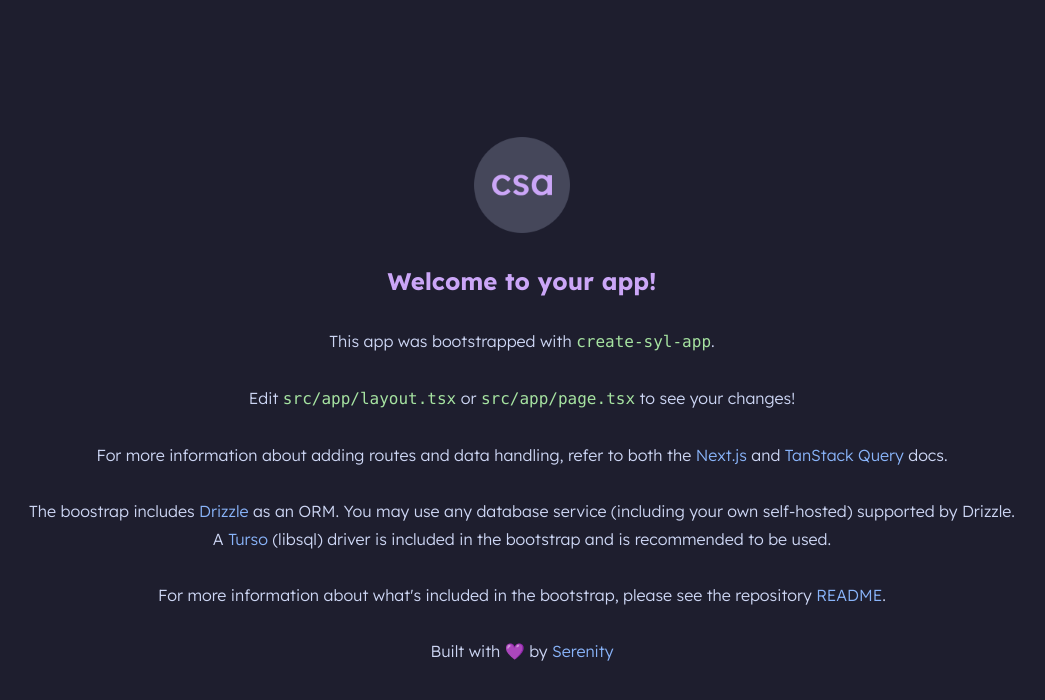
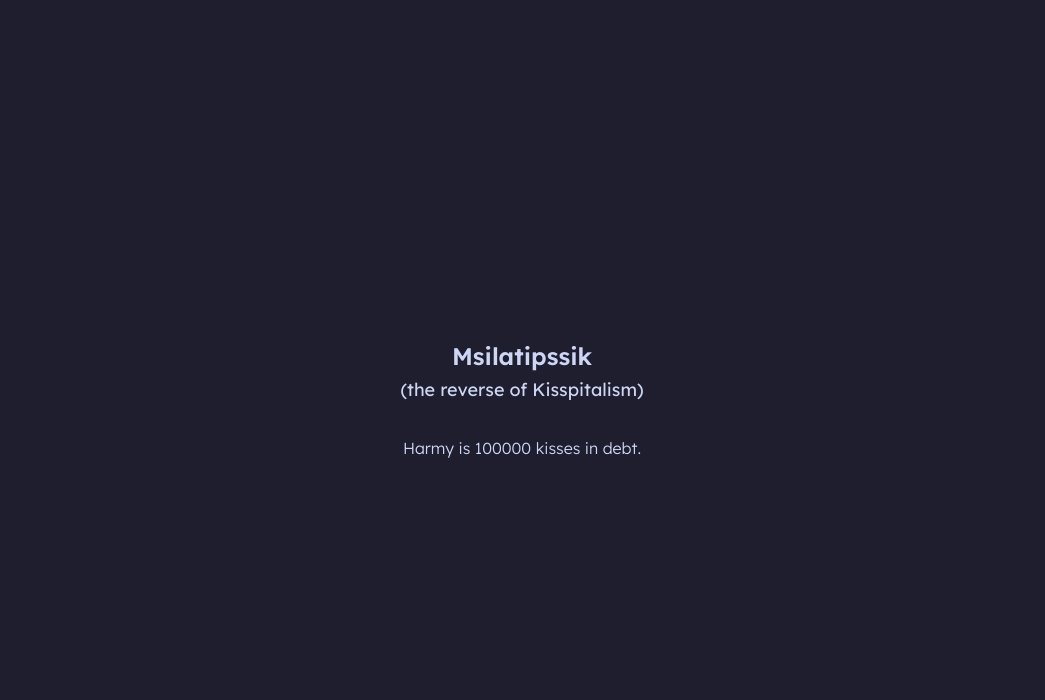
Before and after one commit to NekoDrone/msilatipssik, a Next.js app: page / in a window 1280 px wide. Shown: the top 700 px of the page, without its empty margins (118-1163 px from the left). Built offline with nearby package versions, Linux system fonts and the light colour scheme.

Commit message:
feat: skeleton

```diff
--- a/src/app/page.tsx
+++ b/src/app/page.tsx
@@ -1,95 +1,16 @@
-"use client"
-import { AnimatedUnderlineLink } from "@/components/AnimatedUnderlineLink";
-import { WiggleWiggle } from "@/components/WiggleWiggle";
+"use client";
+import { KissCounter } from "@/components/KissCounter";
 
 const IndexPage = () => {
     return (
         <div className="bg-ctp-base flex min-h-screen flex-col items-center justify-center gap-8">
-      <WiggleWiggle>
-        <img
-          src="/assets/icon.png"
-          alt="Create Syl's App Logo"
-          className="h-24 w-24"
-        />
-      </WiggleWiggle>
-      <p>
-        <strong className="text-2xl font-bold text-ctp-mauve">
-          Welcome to your app!
-        </strong>
-      </p>
-      <p>
-        This app was bootstrapped with{" "}
-        <code className="text-ctp-green">create-syl-app</code>.
-      </p>
-      <p>
-        Edit <code className="text-ctp-green">src/app/layout.tsx</code> or{" "}
-        <code className="text-ctp-green">src/app/page.tsx</code> to see your
-        changes!
-      </p>
-      <p>
-        For more information about adding routes and data handling, refer to
-        both the{" "}
-        <AnimatedUnderlineLink
-          className="text-ctp-blue transition"
-          href="https://nextjs.org/"
-        >
-          Next.js
-        </AnimatedUnderlineLink>{" "}
-        and{" "}
-        <AnimatedUnderlineLink
-          className="text-ctp-blue transition"
-          href="https://tanstack.com/query"
-        >
-          TanStack Query
-        </AnimatedUnderlineLink>{" "}
-        docs.
-      </p>
             <div className="flex flex-col items-center gap-1">
-        <p>
-          The boostrap includes{" "}
-          <AnimatedUnderlineLink
-            className="text-ctp-blue transition"
-            href="https://orm.drizzle.team/"
-          >
-            Drizzle
-          </AnimatedUnderlineLink>{" "}
-          as an ORM. You may use any database service (including your own
-          self-hosted) supported by Drizzle.
-        </p>
-        <p>
-          A{" "}
-          <AnimatedUnderlineLink
-            className="text-ctp-blue transition"
-            href="https://turso.tech/"
-          >
-            Turso
-          </AnimatedUnderlineLink>{" "}
-          (libsql) driver is included in the bootstrap and is recommended to be
-          used.
-        </p>
+                <h1 className="text-2xl font-semibold">Msilatipssik</h1>
+                <h2 className="text-lg font-normal">
+                    (the reverse of Kisspitalism)
+                </h2>
             </div>
-
-      <p>
-        For more information about what&apos;s included in the bootstrap, please see
-        the repository{" "}
-        <AnimatedUnderlineLink
-          className="text-ctp-blue transition"
-          href="https://github.com/NekoDrone/create-syl-app"
-        >
-          README
-        </AnimatedUnderlineLink>
-        .
-      </p>
-
-      <p>
-        Built with 💜 by{" "}
-        <AnimatedUnderlineLink
-          className="text-ctp-blue transition"
-          href="https://sylfr.dev"
-        >
-          Serenity
-        </AnimatedUnderlineLink>
-      </p>
+            <KissCounter name="Harmy" />
         </div>
     );
 };
--- /dev/null
+++ b/src/components/KissCounter.tsx
@@ -0,0 +1,3 @@
+export const KissCounter = ({ name }: { name: string}) => {
+    return <div>{name} is 100000 kisses in debt.</div>
+}
```
Lines whose indentation alone changed are shown as unchanged.
